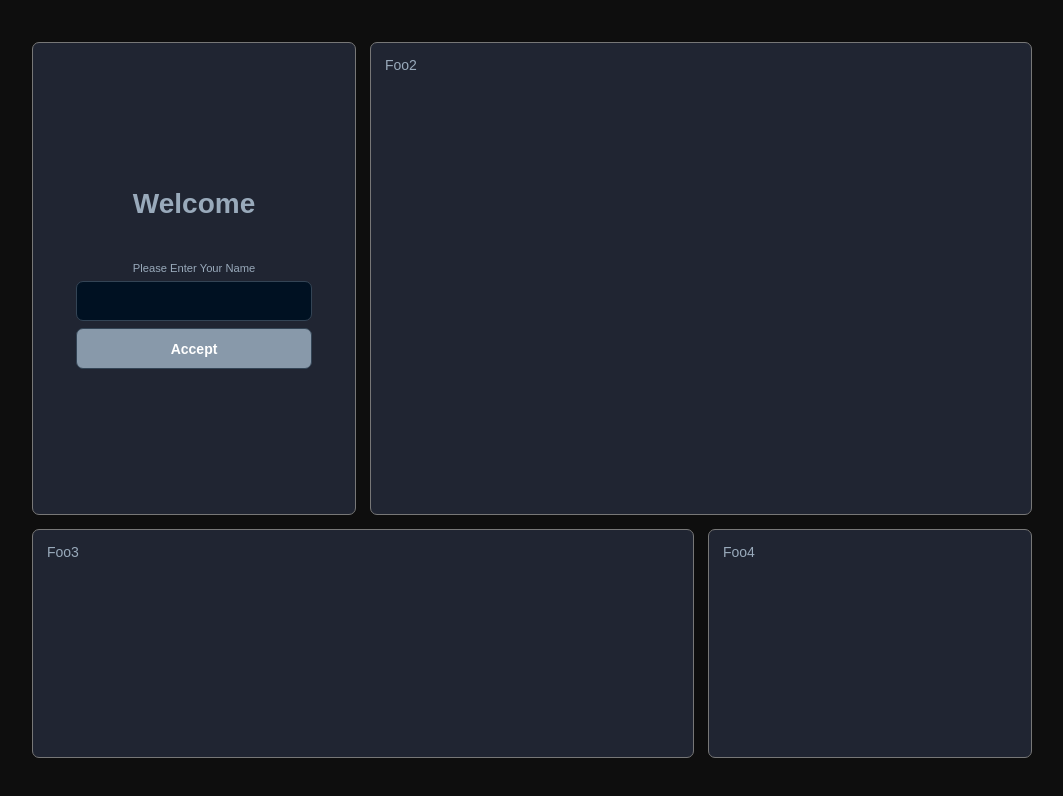
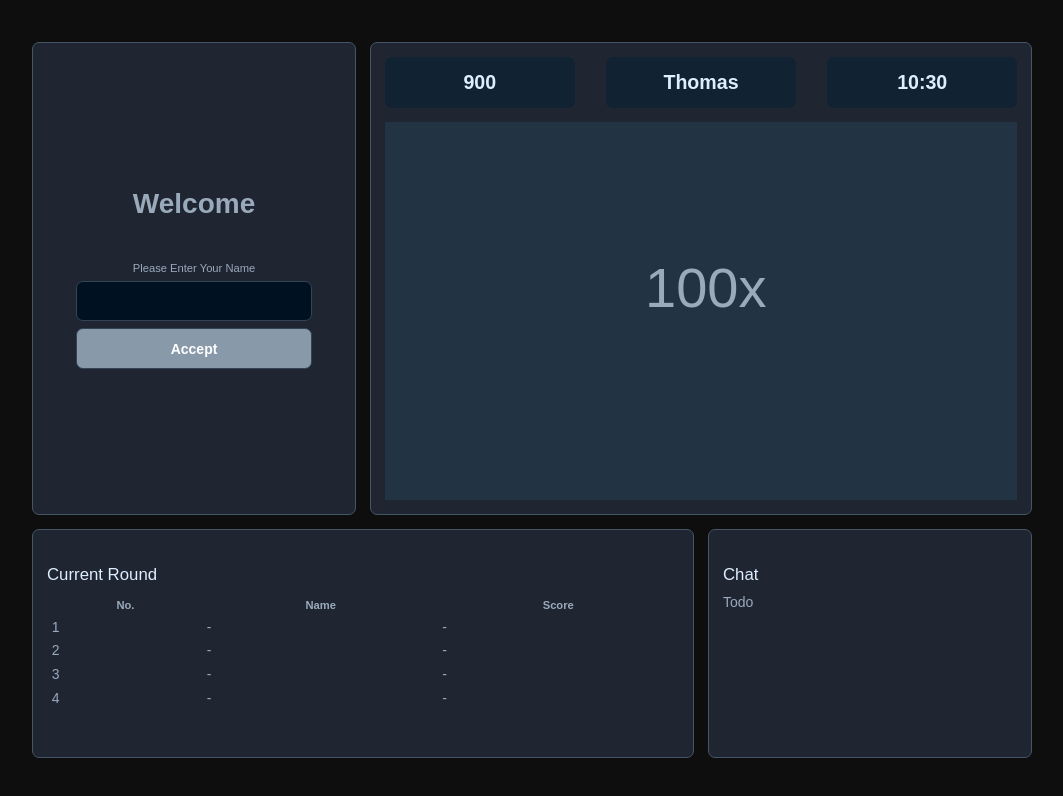
Before and after one commit to kailight/splash-test, a Next.js app: page / in a window 1280 px wide. Shown: the top 796 px of the page, without its empty margins (108-1171 px from the left). Built offline with nearby package versions, Linux system fonts and the light colour scheme.

Commit message:
some more ux

```diff
--- /dev/null
+++ b/components/Chart.tsx
@@ -0,0 +1,34 @@
+import React, { useState } from "react";
+import styles from './chart.module.scss'
+import RealChart from './RealChart'
+
+interface ChartProps {
+  // onChart: (name:string) => unknown
+}
+
+export default function Chart() {
+
+  const doChart = () => {
+    console.info('doChart()', name);
+  }
+
+  return (
+      <div className={styles.wrapper}>
+        <div className={styles.statsWrapper}>
+          <div>
+            900
+          </div>
+          <div>
+            Thomas
+          </div>
+          <div>
+            10:30
+          </div>
+        </div>
+        <div className={styles.chartWrapper}>
+          <RealChart></RealChart>
+        </div>
+      </div>
+  )
+
+}
--- /dev/null
+++ b/components/Chat.tsx
@@ -0,0 +1,21 @@
+import React, { useState } from "react";
+import styles from './Chat.module.scss'
+
+interface ChatProps {
+  // onChat: (name:string) => unknown
+}
+
+export default function Chat() {
+
+  const doChat = () => {
+    console.info('doChat()', name);
+  }
+
+  return (
+      <div className={styles.wrapper}>
+        <div className='section-title'>Chat</div>
+        <div>Todo</div>
+      </div>
+  )
+
+}
--- /dev/null
+++ b/components/Ranking.tsx
@@ -0,0 +1,42 @@
+import React, { useState } from "react";
+import styles from './ranking.module.scss'
+
+interface RankingProps {
+  // onRanking: (name:string) => unknown
+}
+
+export default function Ranking() {
+
+  const doRanking = () => {
+    console.info('doRanking()', name);
+  }
+
+  return (
+      <div className={styles.wrapper}>
+        <div className='section-title'>Current Round</div>
+
+        <table className={styles.table}>
+          <thead>
+            <tr>
+              <th>No.</th><th>Name</th><th>Score</th>
+            </tr>
+          </thead>
+          <tbody>
+            <tr>
+              <td>1</td><td>-</td><td>-</td>
+            </tr>
+            <tr>
+              <td>2</td><td>-</td><td>-</td>
+            </tr>
+            <tr>
+              <td>3</td><td>-</td><td>-</td>
+            </tr>
+            <tr>
+              <td>4</td><td>-</td><td>-</td>
+            </tr>
+          </tbody>
+        </table>
+      </div>
+  )
+
+}
--- /dev/null
+++ b/components/RealChart.module.scss
@@ -0,0 +1,16 @@
+.wrapper {
+  background: #234;
+  height: 100%;
+  justify-content: center;
+  align-items: center;
+  position: relative;
+}
+
+.multiplier {
+  position: absolute;
+  left: calc(50% - 4rem);
+  top: calc(50% - 4rem);
+  width: 8rem;
+  height: 8rem;
+  font-size: 4rem;
+}
--- /dev/null
+++ b/components/RealChart.tsx
@@ -0,0 +1,20 @@
+import React, { useState } from "react";
+import styles from './RealChart.module.scss'
+
+interface ChatProps {
+  // onChat: (name:string) => unknown
+}
+
+export default function Chat() {
+
+  const doChat = () => {
+    console.info('doChat()', name);
+  }
+
+  return (
+    <div className={styles.wrapper}>
+      <div className={styles.multiplier}>100x</div>
+    </div>
+  )
+
+}
--- a/components/Scoreboard.tsx
+++ b/components/Scoreboard.tsx
@@ -60,7 +60,7 @@ export default function Scoreboard(props:ScoreboardProps) {
       <table className={styles.table}>
         <thead>
           <tr>
-            <td>Name</td><td>Points</td><td>Multiplier</td>
+            <th>Name</th><th>Points</th><th>Multiplier</th>
           </tr>
         </thead>
         <tbody>
@@ -73,10 +73,9 @@ export default function Scoreboard(props:ScoreboardProps) {
       <div className='section-title'>Speed</div>
 
       <div className={styles.table}>
-        ToDo (always 1x)
+        ToDo (it's always 1x atm)
       </div>
 
-      <div>This is scoreboard</div>
     </div>
   )
 
--- /dev/null
+++ b/components/chart.module.scss
@@ -0,0 +1,31 @@
+.wrapper {
+  display: flex;
+  flex-direction: column;
+  justify-content: stretch;
+  align-items: stretch;
+  height: 100%;
+  width: 100%;
+  gap: 1rem;
+}
+
+.statsWrapper {
+  display: flex;
+  gap: 0.5rem;
+  justify-content: space-between;
+  align-items: center;
+  text-align: center;
+  &> * {
+    flex-basis: 30%;
+    padding: 1rem 1rem;
+    font-size: 1.4rem;
+    color: #def;
+    font-weight: 600;
+    background-color: #123;
+    text-align: center;
+    border-radius: 0.5rem;
+  }
+}
+
+.chartWrapper {
+  flex-basis: 100%;
+}
--- /dev/null
+++ b/components/chat.module.scss
@@ -0,0 +1,8 @@
+.wrapper {
+  display: flex;
+  flex-direction: column;
+  justify-content: flex-start;
+  align-items: stretch;
+  height: 100%;
+  width: 100%;
+}
--- /dev/null
+++ b/components/ranking.module.scss
@@ -0,0 +1,8 @@
+.wrapper {
+  display: flex;
+  flex-direction: column;
+  justify-content: flex-start;
+  align-items: stretch;
+  height: 100%;
+  width: 100%;
+}
--- a/pages/index.tsx
+++ b/pages/index.tsx
@@ -6,6 +6,9 @@ import {useState} from "react";
 
 import Login from "@/components/Login";
 import Scoreboard from "@/components/Scoreboard";
+import Ranking from "@/components/Ranking";
+import Chat from "@/components/Chat";
+import Chart from "@/components/Chart";
 
 const inter = Inter({ subsets: ['latin'] })
 
@@ -27,10 +30,14 @@ export default function Home() {
     setUser({ loggedIn: true, name })
   }
 
+  const preStartApp = (points:number, multiplier:number) => {
+    console.info('preStartApp()', points, multiplier);
+  }
+
   function LoginOrScoreboard() {
     if (user.loggedIn) {
       return (
-        <Scoreboard></Scoreboard>
+        <Scoreboard onStart={preStartApp}></Scoreboard>
       )
     }
     return (
@@ -50,9 +57,15 @@ export default function Home() {
         <div className={stylesLayout.topLeft}>
           <LoginOrScoreboard></LoginOrScoreboard>
         </div>
-        <div className={stylesLayout.topRight}>Foo2</div>
-        <div className={stylesLayout.bottomLeft}>Foo3</div>
-        <div  className={stylesLayout.bottomRight}>Foo4</div>
+        <div className={stylesLayout.topRight}>
+          <Chart></Chart>
+        </div>
+        <div className={stylesLayout.bottomLeft}>
+          <Ranking></Ranking>
+        </div>
+        <div className={stylesLayout.bottomRight}>
+          <Chat></Chat>
+        </div>
       </main>
     </>
   )
--- a/styles/Layout.module.scss
+++ b/styles/Layout.module.scss
@@ -8,7 +8,7 @@ main.main {
   grid-gap: 1rem;
   background-color: #0E0E0E;
   & > * {
-    border: 1px solid #777;
+    border: 1px solid #456;
     background-color: #202532;
     border-radius: 0.5rem;
     padding: 1rem;
--- a/styles/globals.css
+++ b/styles/globals.css
@@ -53,3 +53,14 @@ a {
   margin-top: 1rem;
   margin-bottom: 0.2rem;
 }
+
+
+table thead th {
+  padding: 0.2rem;
+  text-align: center;
+  font-size: 0.8rem;
+}
+
+table tbody td {
+  padding: 0.2rem;
+}
```
